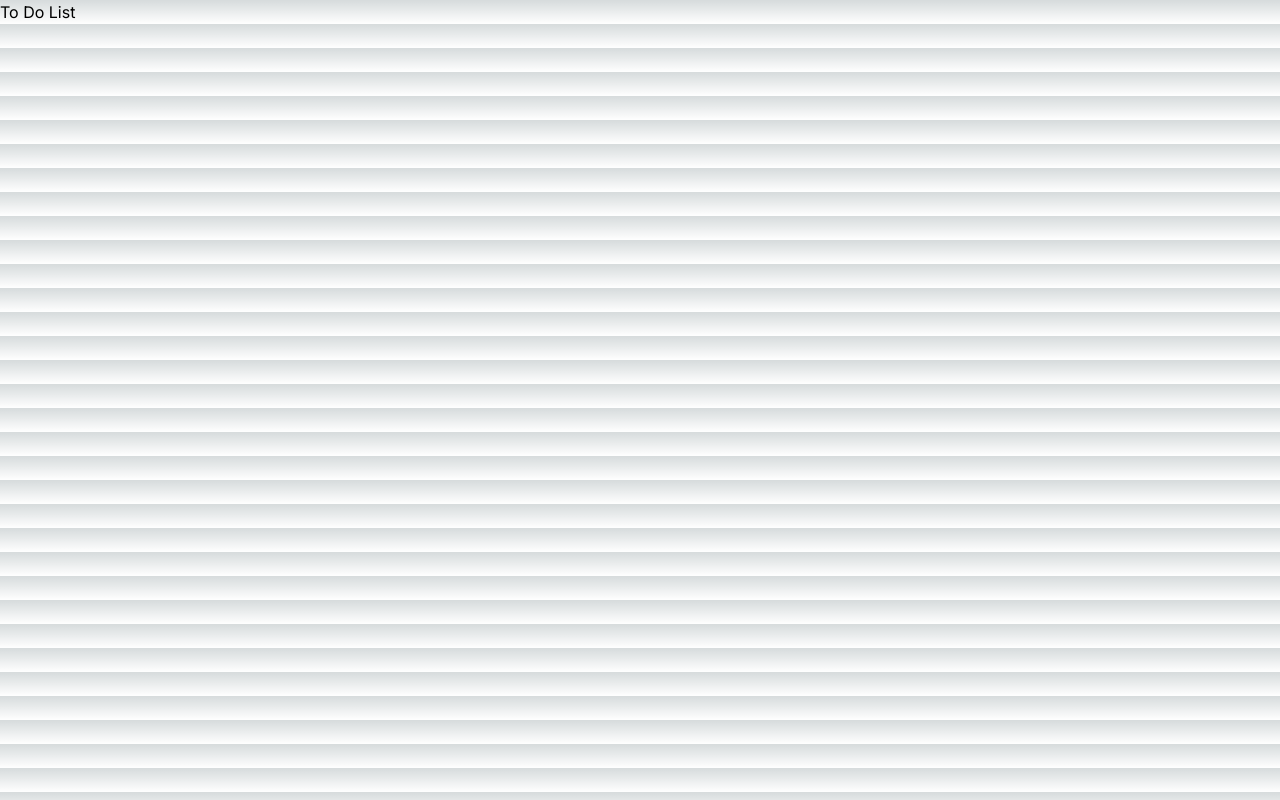
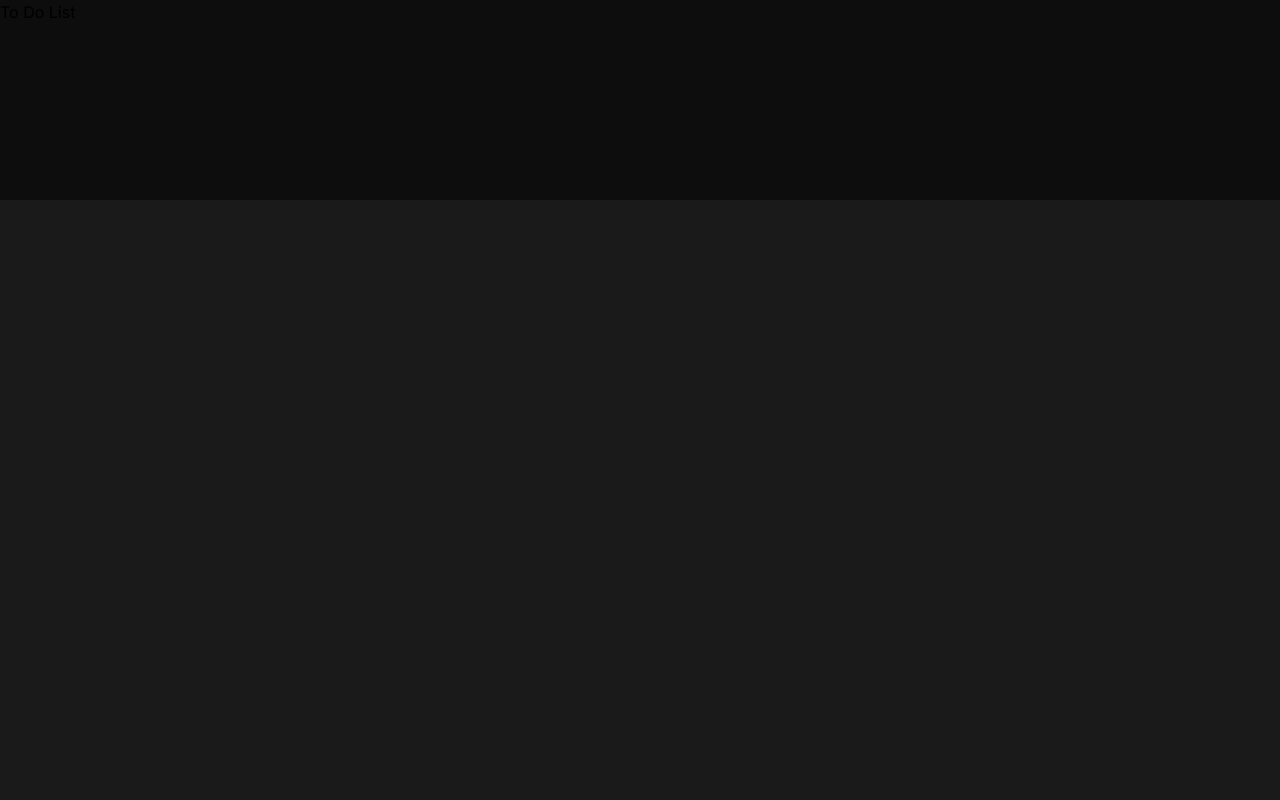
Before and after one commit to iamvusalalakbarov/to-do-list, a Next.js app: page / in a window 1280 px wide. Built offline with nearby package versions, Linux system fonts and the light colour scheme.

Commit message:
Applied background gradient

```diff
--- a/app/globals.css
+++ b/app/globals.css
@@ -18,12 +18,8 @@
 
 body {
   color: rgb(var(--foreground-rgb));
-  background: linear-gradient(
-      to bottom,
-      transparent,
-      rgb(var(--background-end-rgb))
-    )
-    rgb(var(--background-start-rgb));
+  height: 100vh;
+  background: linear-gradient(to bottom, #0d0d0d 200px, #1a1a1a 200px);
 }
 
 @layer utilities {
```
